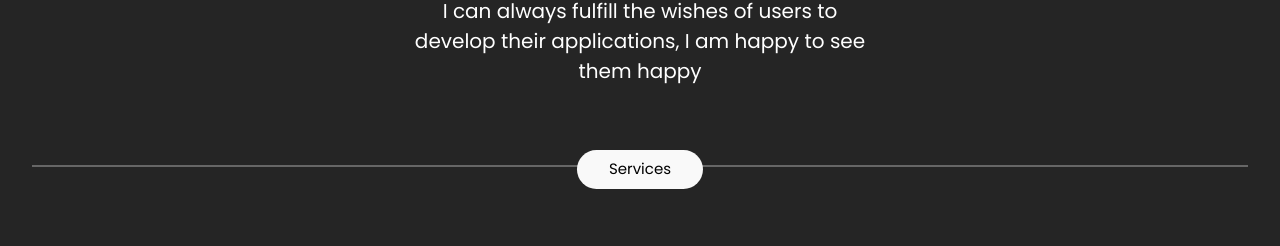
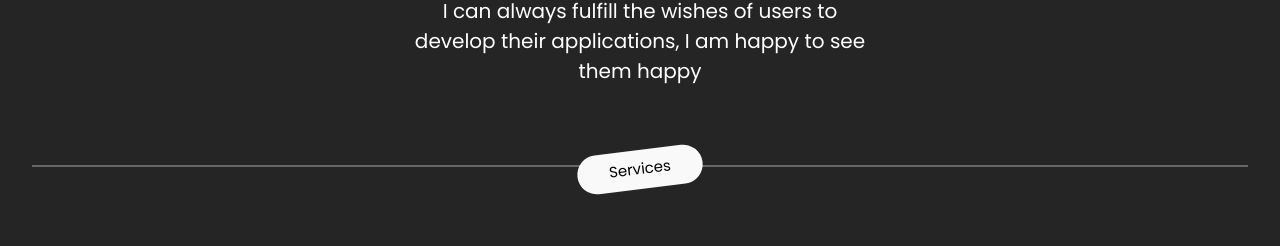
Before and after one commit to MJohanBintangP/portfolioWeb, a React (Vite) app: page / in a window 1280 px wide. Shown: the part 2176-2422 px from the top of the page. Built offline with nearby package versions, Linux system fonts and the light colour scheme; what tailwindcss-motion would draw is missing.

Commit message:
rotate -7 service box

```diff
--- a/tailwind.config.js
+++ b/tailwind.config.js
@@ -6,6 +6,9 @@ export default {
       fontFamily: {
         poppins: ['Poppins', 'sans-serif'],
       },
+      rotate: {
+        '-7': '-7deg',
+      },
     },
   },
   plugins: [require('tailwindcss-motion')],
```
